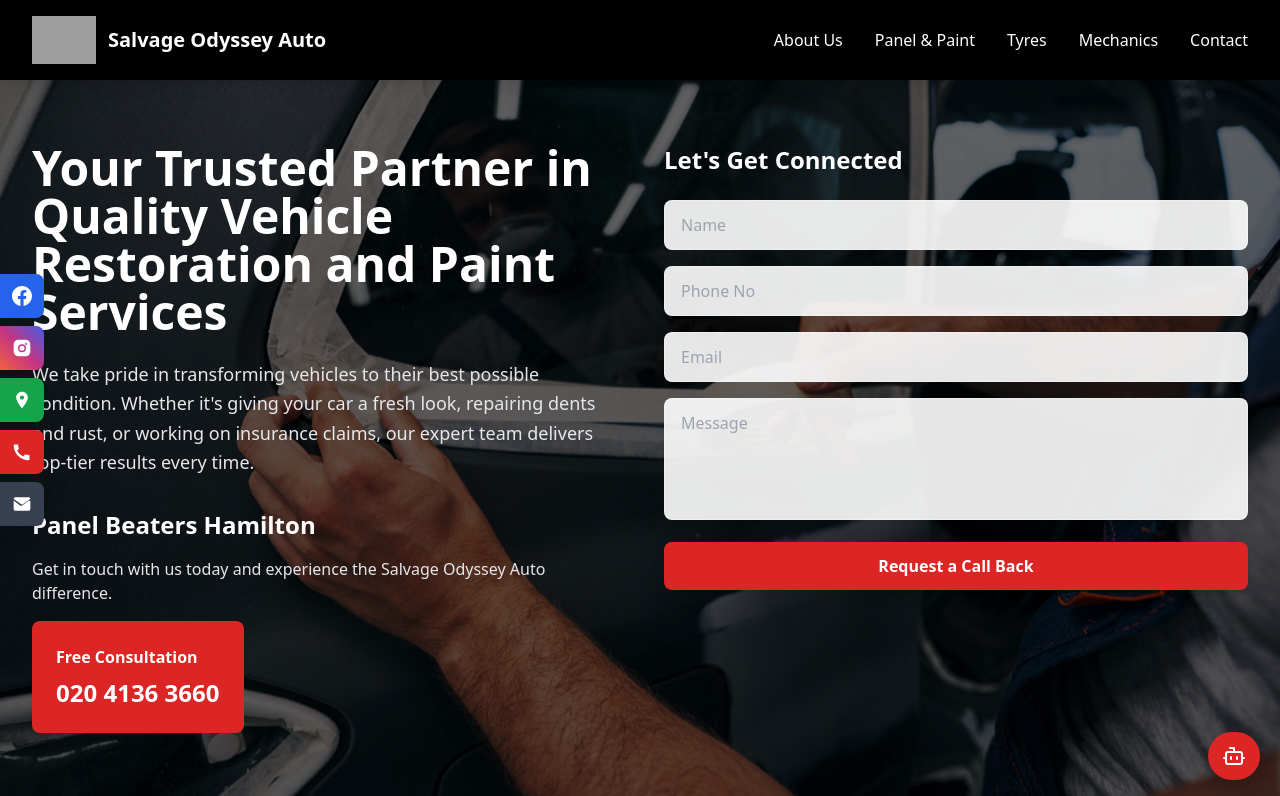
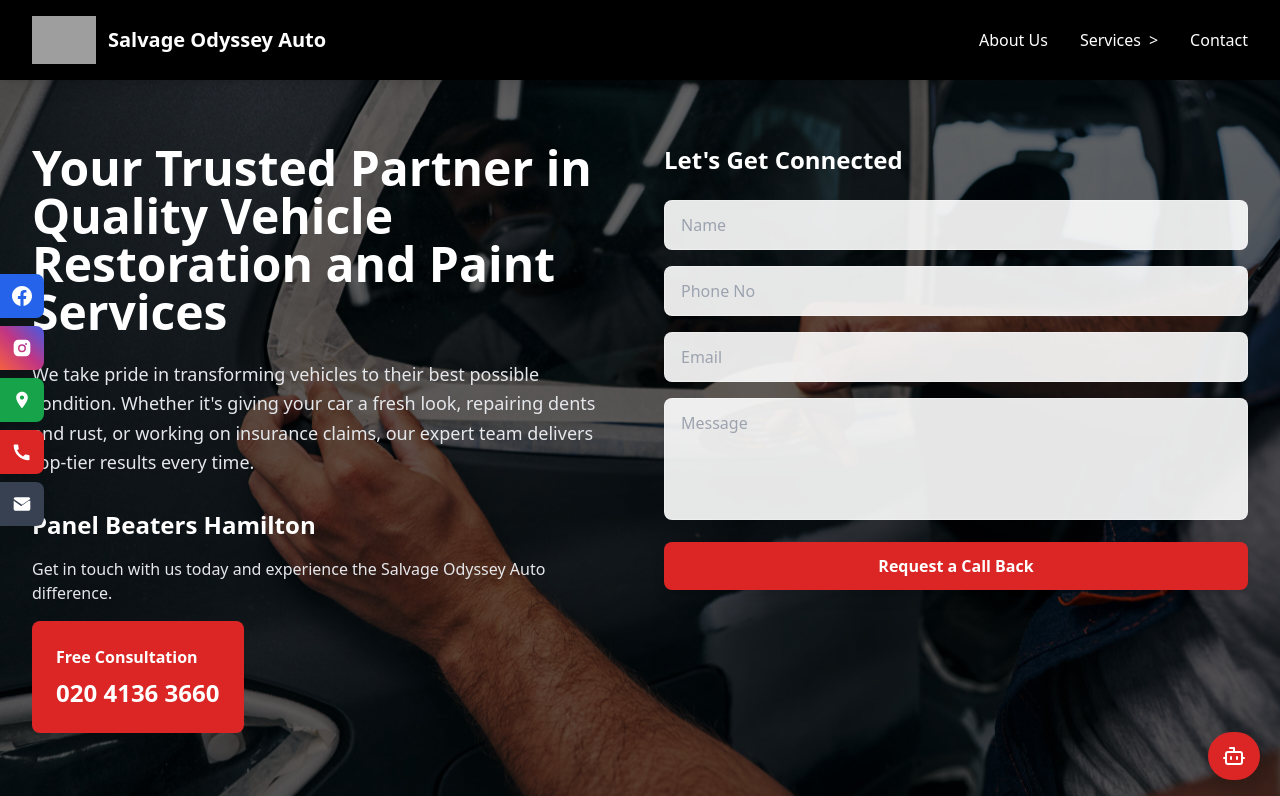
Before and after one commit to odysseyautomobile393-hash/website, a Flask app: page / in a window 1280 px wide. Shown: the top 796 px of the page. Run offline with Flask 3, Linux system fonts and the light colour scheme; parts of the project's set-up code (start-up, migrations or seed data) failed here and were passed over; some libraries are stand-ins or nearby versions; grey boxes are pictures that could not be loaded.

Commit message:
fixing services

```diff
--- a/templates/index.html
+++ b/templates/index.html
@@ -27,15 +27,23 @@
                         <a href="#about" class="hover:text-red-600 transition-colors duration-200 font-medium">
                         About Us
                         </a>
-                        <a href="/services/panel-beater" class="hover:text-red-600 transition-colors duration-200 font-medium">
+                        <div class="relative group">
+                            <button type="button" class="inline-flex items-center gap-2 hover:text-red-600 transition-colors duration-200 font-medium">
+                                Services
+                                <span class="inline-block transform transition-transform duration-200 group-hover:rotate-90">&gt;</span>
+                            </button>
+                            <div class="absolute left-0 mt-2 w-48 bg-black border border-gray-800 rounded-xl shadow-xl opacity-0 invisible group-hover:opacity-100 group-hover:visible transition-all duration-200 z-50">
+                                <a href="/services/panel-beater" class="block px-4 py-3 text-white hover:bg-red-600 rounded-t-xl">
                                     Panel & Paint
                                 </a>
-                        <a href="/services/tyres" class="hover:text-red-600 transition-colors duration-200 font-medium">
+                                <a href="/services/tyres" class="block px-4 py-3 text-white hover:bg-red-600">
                                     Tyres
                                 </a>
-                        <a href="/services/mechanical" class="hover:text-red-600 transition-colors duration-200 font-medium">
+                                <a href="/services/mechanical" class="block px-4 py-3 text-white hover:bg-red-600 rounded-b-xl">
                                     Mechanics
                                 </a>
+                            </div>
+                        </div>
                         <a href="/contact_page" class="hover:text-red-600 transition-colors duration-200 font-medium">
                         Contact
                         </a>
@@ -54,22 +62,29 @@
                 <div class="px-2 pt-2 pb-3 space-y-1">
                     <a
                         href="#about"
-                        class="block px-3 py-2 hover:bg-red-600 rounded-md transition-colors"
-                        onClick="setIsMenuOpen(false)">
+                        class="block px-3 py-2 hover:bg-red-600 rounded-md transition-colors">
                         About Us
                     </a>
-                    <a href="/services/panel-beater" class="block px-3 py-2 hover:bg-red-600 rounded-md transition-colors" onClick="setIsMenuOpen(false)">
+                    <button
+                        type="button"
+                        data-action="services-toggle"
+                        class="w-full text-left flex items-center justify-between px-3 py-2 hover:bg-red-600 rounded-md transition-colors text-white">
+                        <span class="font-medium">Services</span>
+                        <span class="inline-block transform transition-transform duration-200 hover:rotate-90">&gt;</span>
+                    </button>
+                    <div class="pl-4 mt-1 space-y-1 hidden">
+                        <a href="/services/panel-beater" class="block px-3 py-2 hover:bg-red-600 rounded-md transition-colors">
                             Panel & Paint
                         </a>
-                    <a href="/services/tyres" class="block px-3 py-2 hover:bg-red-600 rounded-md transition-colors" onClick="setIsMenuOpen(false)">
+                        <a href="/services/tyres" class="block px-3 py-2 hover:bg-red-600 rounded-md transition-colors">
                             Tyres
                         </a>
-                    <a href="/services/mechanical" class="block px-3 py-2 hover:bg-red-600 rounded-md transition-colors" onClick="setIsMenuOpen(false)">
+                        <a href="/services/mechanical" class="block px-3 py-2 hover:bg-red-600 rounded-md transition-colors">
                             Mechanics
                         </a>
+                    </div>
                     <a href="/contact_page"
-                        class="block px-3 py-2 hover:bg-red-600 rounded-md transition-colors"
-                        onClick="setIsMenuOpen(false)">
+                        class="block px-3 py-2 hover:bg-red-600 rounded-md transition-colors">
                         Contact
                     </a>
                 </div>
@@ -627,8 +642,9 @@
 
         const menuBtn = document.querySelector('.md\\:hidden button');
         const mobileMenu = document.querySelector('.md\\:hidden.bg-black.border-t');
-        const servicesBtn = document.querySelector('[onClick*="setIsServicesOpen"]');
+        const servicesBtn = document.querySelector('[data-action="services-toggle"]');
         const servicesMenu = document.querySelector('.pl-4.mt-1.space-y-1');
+        const servicesArrow = servicesBtn ? servicesBtn.querySelector('span') : null;
 
         // hide menus initially
         mobileMenu.style.display = "none";
@@ -647,10 +663,23 @@
             servicesBtn.addEventListener("click", () => {
                 isServicesOpen = !isServicesOpen;
                 servicesMenu.style.display = isServicesOpen ? "block" : "none";
+                if (servicesArrow) {
+                    servicesArrow.style.transform = isServicesOpen ? 'rotate(90deg)' : 'rotate(0deg)';
+                }
             });
         }
 
-        // close menu when clicking links
+        // close mobile menu when clicking mobile links
+        if (mobileMenu) {
+            mobileMenu.querySelectorAll('a').forEach(link => {
+                link.addEventListener("click", () => {
+                    isMenuOpen = false;
+                    mobileMenu.style.display = "none";
+                });
+            });
+        }
+
+        // close menu when clicking anchor links on the page
         document.querySelectorAll('a[href^="#"]').forEach(link => {
             link.addEventListener("click", () => {
                 isMenuOpen = false;
```
Lines whose indentation alone changed are shown as unchanged.
